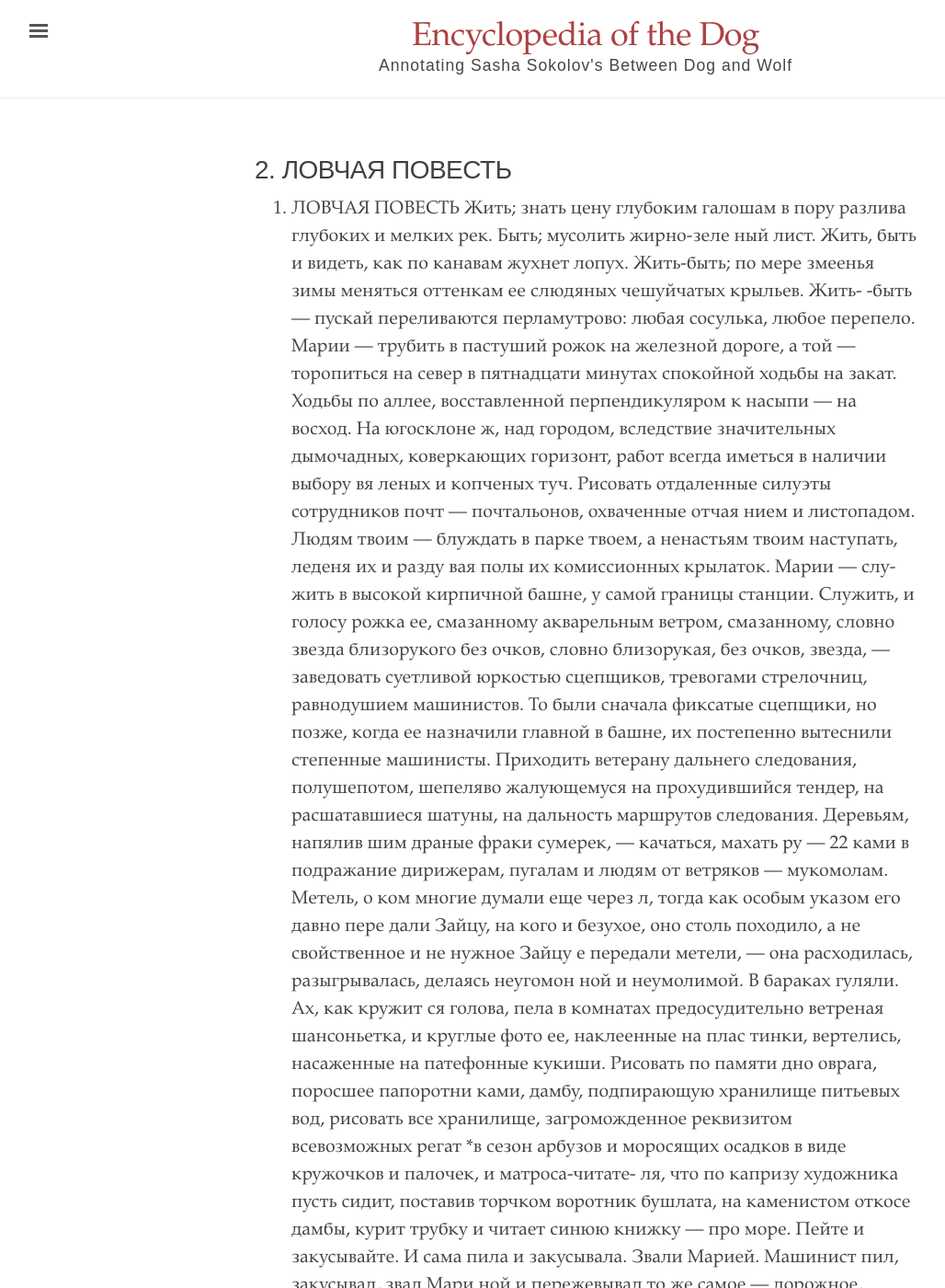
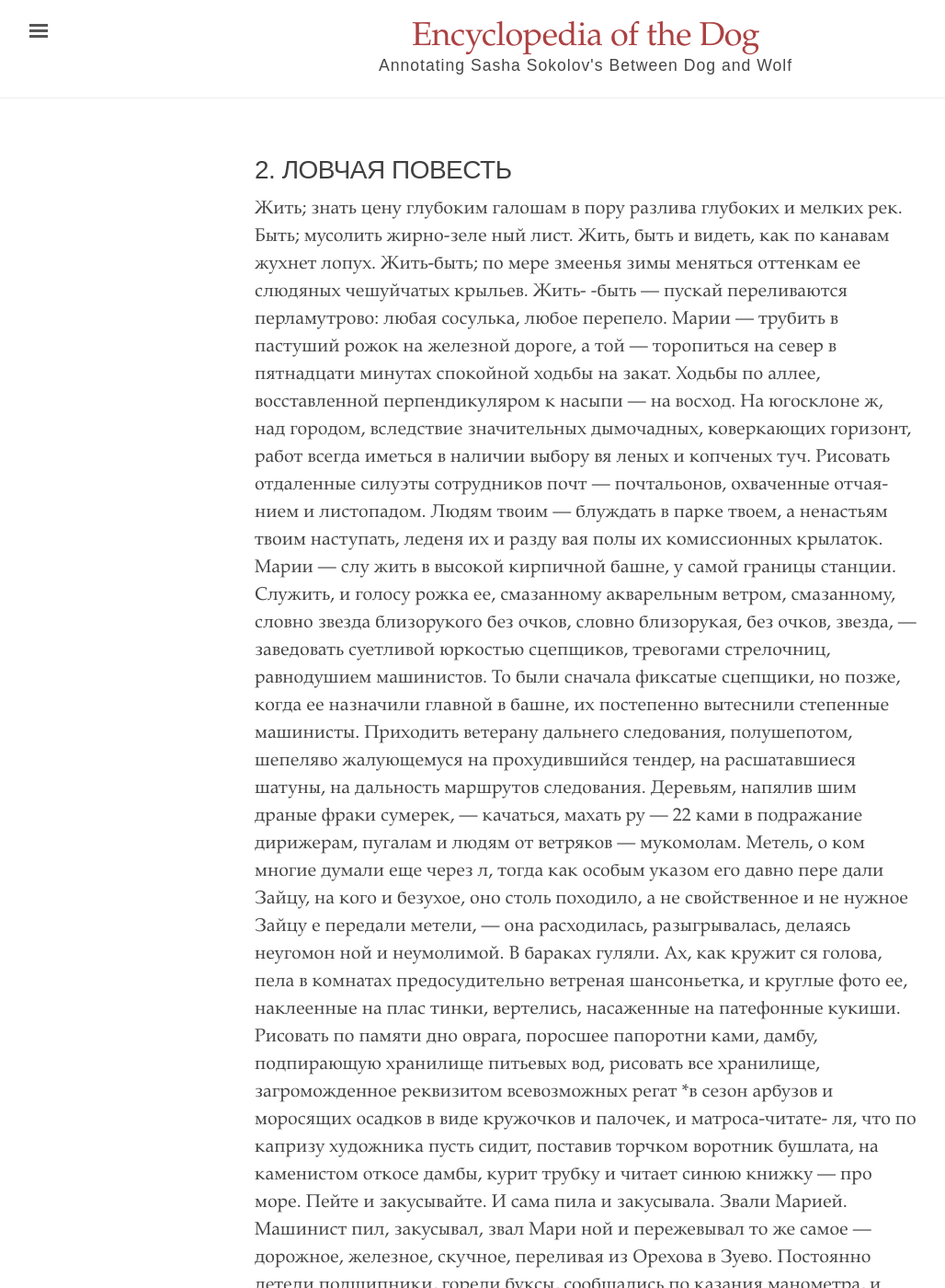
Before and after one commit to digbmc/dog-annotation-site, a Jekyll site: the page built from _texts/02_ru.md, in a window 1280 px wide and 1400 px high. Shown: the whole window at 92% size, without its empty margins (3-1031 px from the left). Built offline with Jekyll 4.4.1, drawn with Linux system fonts in a browser that asks for light colours; some of the changed text lies outside the part shown.

Commit message:
take out numbered list

```diff
--- a/_texts/02_ru.md
+++ b/_texts/02_ru.md
@@ -4,7 +4,6 @@ title: 2.  ЛОВЧАЯ  ПОВЕСТЬ
 language: ru
 ---
 
-2.  ЛОВЧАЯ  ПОВЕСТЬ
 Жить;  знать  цену  глубоким  галошам в пору разлива
 глубоких  и мелких рек.  Быть;  мусолить жирно-зеле­
 ный лист. Жить, быть и видеть, как по канавам жухнет
```
